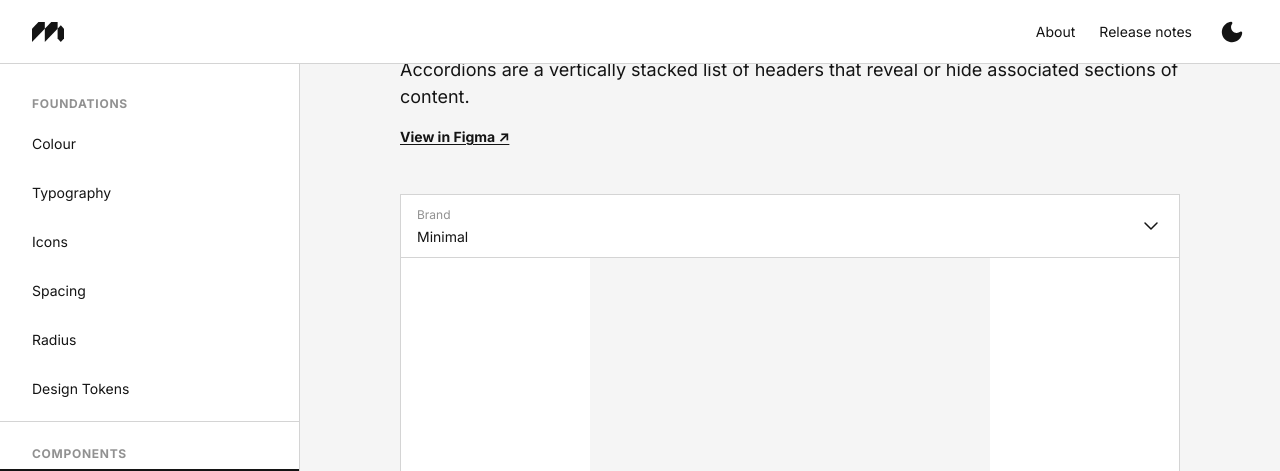
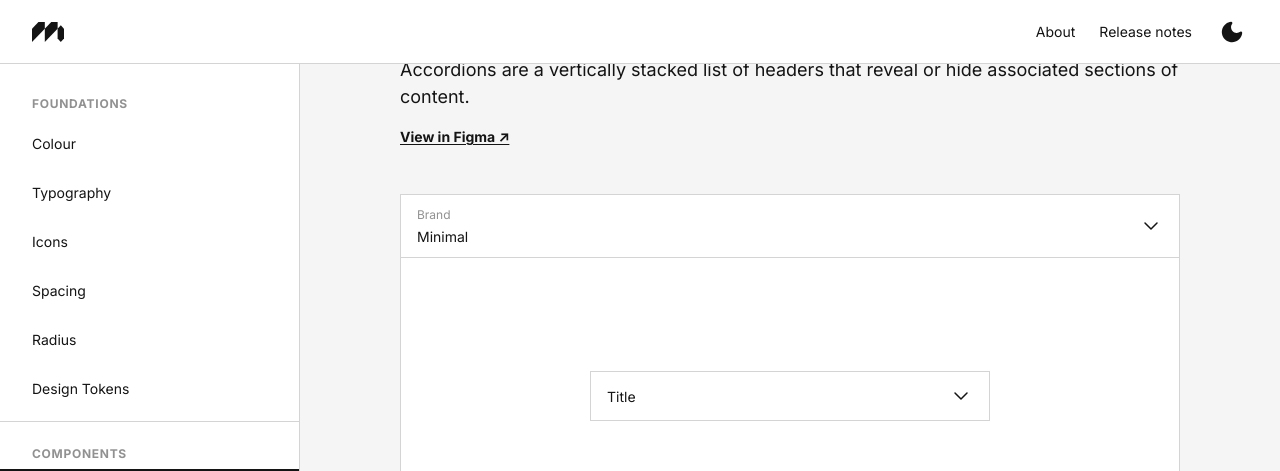
Before and after one commit to xlliott/minimalds, a React (Vite) app: page / in a window 1280 px wide. Both pictures are taken after a click on the button "View Components". Shown: the top 471 px of the page. Built offline with nearby package versions, Linux system fonts and the light colour scheme.

Commit message:
Update AccordionPage.jsx

```diff
--- a/src/pages/AccordionPage.jsx
+++ b/src/pages/AccordionPage.jsx
@@ -39,9 +39,7 @@ export default function AccordionPage() {
           />
         }
       >
-        <div data-brand={brand} data-mode="light">
-          <Accordion title="Title" description="Description" />
-        </div>
+        <Accordion title="Title" description="Description" />
       </ComponentPagePreview>
 
       <ComponentPageSection title="Overview">
@@ -76,10 +74,14 @@ export default function AccordionPage() {
           information.
         </ComponentPageBody>
         <ComponentPageStatePanel>
-          <Accordion title="Title" />
+          <div className="mds-component-page__state-static">
+            <Accordion title="Title" />
+          </div>
         </ComponentPageStatePanel>
         <ComponentPageStatePanel>
-          <Accordion title="Title" description="Description" defaultOpen />
+          <div className="mds-component-page__state-static">
+            <Accordion title="Title" description="Description" defaultOpen />
+          </div>
         </ComponentPageStatePanel>
       </ComponentPageSection>
 
```
